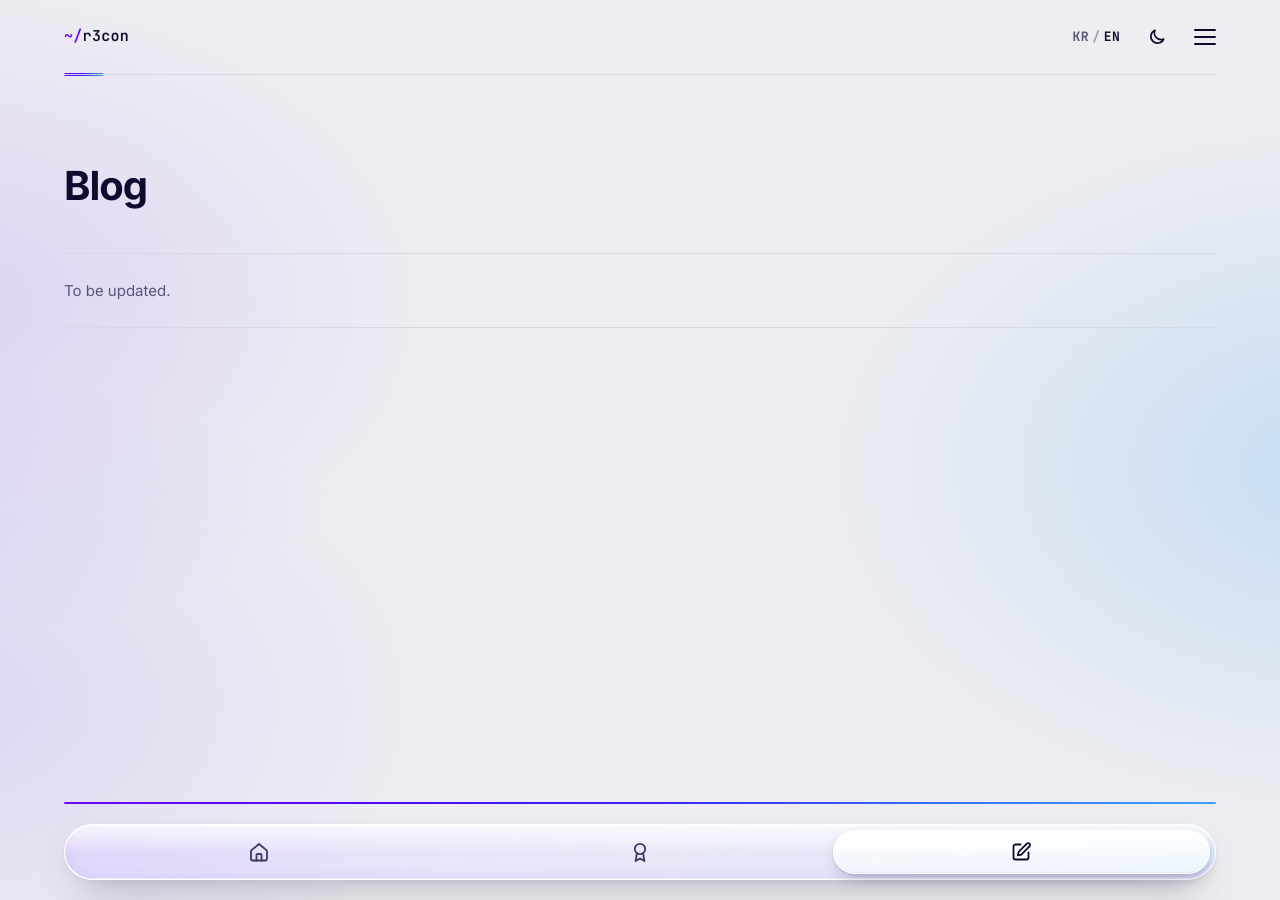
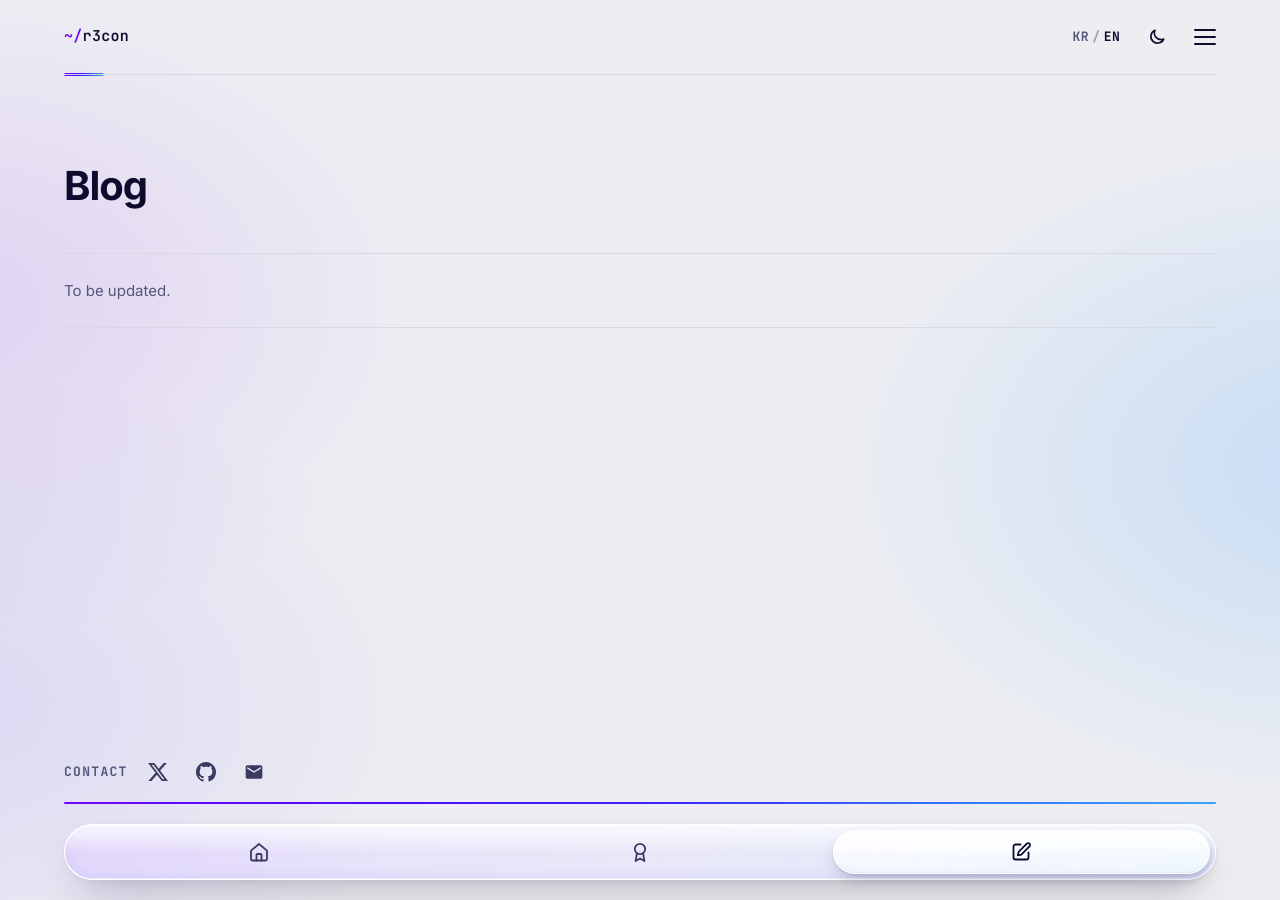
Before and after one commit to jhlee0507/jhlee0507.github.io, a Jekyll site: the page built from blog/index.html, in a window 1280 px wide. Built offline with Jekyll 4.4.1, drawn with Linux system fonts in a browser that asks for light colours.

Commit message:
Put the contact row back above the bottom line on every page but the main one

```diff
--- a/_config.yml
+++ b/_config.yml
@@ -16,7 +16,8 @@ intro_ko:
 description: >-
   r3con is a vulnerability researcher and Sejong University undergraduate working on Windows kernel drivers.
   WhiteHat School 4th cohort.
-# Contact links on the main page, each as a logo under a "Contact" heading, just above the bottom line.
+# Contact links, each as a logo, just above the bottom line of every page: under a "Contact" heading on the
+# main page, beside a small label on the others.
 # `icon` is x or github; `name` is what a screen reader says for the logo.
 # The email is written under `text` with no `url`: it is shown as an envelope that opens a new message
 # to that address.
--- a/_includes/contact.html
+++ b/_includes/contact.html
@@ -1,8 +1,9 @@
 {%- comment -%}
-  Contact, on the main page: a heading in the size of the tagline and under it a logo per link.
-  The email is an envelope that opens a new message.
+  Contact, just above the bottom line of a page: a label and a logo per link. The email is an envelope that
+  opens a new message. On the main page the label is a heading in the size of the tagline with the logos
+  under it; with `variant="row"` (every other page) it is a small label with the logos beside it.
 {%- endcomment -%}
-<div class="contact">
+<div class="contact{% if include.variant %} contact-{{ include.variant }}{% endif %}">
   <span class="contact-label" id="contact-label">{% include t.html en="Contact" ko="연락처" %}</span>
   <ul aria-labelledby="contact-label">
     {%- for item in site.contact %}
--- a/_layouts/default.html
+++ b/_layouts/default.html
@@ -32,9 +32,14 @@
 <main id="main" class="wrap">
 {% if page.key == 'home' %}{% include hero.html %}{% endif %}
 {{ content }}
-{%- if page.key == 'home' and site.contact.size > 0 %}
-{%- comment %} on the main page the contact block sits just above the bottom line: a heading, the logos under it {% endcomment %}
+{%- if site.contact.size > 0 %}
+{%- comment %} contact sits just above the bottom line: on the main page a heading with the logos under it, on the
+   other pages a small label with the logos beside it {% endcomment %}
+{%- if page.key == 'home' %}
 {% include contact.html %}
+{%- else %}
+{% include contact.html variant="row" %}
+{%- endif %}
 {%- endif %}
 </main>
 
--- a/assets/css/site.css
+++ b/assets/css/site.css
@@ -104,7 +104,8 @@ a:hover{color:var(--accent);text-decoration-color:var(--accent)}
 .skip:focus{top:1rem}
 .skip:hover{color:#fff}
 .nw{white-space:nowrap}
-main{flex:1 0 auto}
+/* a column, so that the contact block can sit at its foot however short the page is */
+main{flex:1 0 auto;display:flex;flex-direction:column}
 /* read aloud, not shown */
 .sr-only{position:absolute;width:1px;height:1px;margin:-1px;padding:0;overflow:hidden;clip:rect(0 0 0 0);clip-path:inset(50%);white-space:nowrap;border:0}
 main:focus{outline:none}
@@ -312,13 +313,13 @@ h2,.sec-head h1{margin:0;font-size:clamp(1.75rem,3.2vw,2.5rem);line-height:1.15;
 .cves .lab{flex:none;font-family:var(--mono);font-size:.75rem;font-weight:500;letter-spacing:.08em;text-transform:uppercase;white-space:nowrap;color:var(--accent)}
 .cves .lab::after{content:" ↗\FE0E";font-variant-emoji:text;font-size:1.15em}
 
-main > section:last-child{border-bottom:0}
+main > section:last-of-type{border-bottom:0}
 
 /* the bottom line of every page; under it sits the bar of glass */
 .endline{flex:none;position:relative;z-index:1;width:min(100% - 2rem,72rem);height:2px;margin-inline:auto;border-radius:2px;background:var(--grad)}
 @media (min-width:48rem){.endline{width:min(100% - 4rem,72rem)}}
-/* contact, on the main page: a heading set like the tagline and under it a logo per link, pinned just above
-   the bottom line */
+/* contact, pinned just above the bottom line. On the main page: a heading set like the tagline and under it
+   a logo per link */
 .contact{margin-top:auto;padding-bottom:.5rem}
 .contact-label{display:block;font-size:clamp(1.25rem,1.95vw,1.5625rem);line-height:1.45;font-weight:500;letter-spacing:-.012em;color:var(--ink)}
 /* pulled left by the padding inside a logo, so that the first logo lines up with the heading above it */
@@ -328,10 +329,14 @@ main > section:last-child{border-bottom:0}
 .contact a:active{color:var(--accent);background-color:var(--tint)}
 .contact a:focus-visible{outline-offset:2px}
 .contact svg{width:1.25rem;height:1.25rem;fill:currentColor}
+/* on the other pages: a small label with the logos beside it, in one row */
+.contact-row{display:flex;flex-wrap:wrap;align-items:center;gap:.25rem 1.25rem}
+.contact-row .contact-label{display:inline;font-family:var(--mono);font-size:.8125rem;line-height:inherit;font-weight:700;letter-spacing:.1em;text-transform:uppercase;color:var(--muted)}
+html[data-lang="ko"] .contact-row .contact-label{letter-spacing:.01em}
+.contact-row ul{margin-top:0}
 
 /* the main page: the name, the handle, the tagline and the introduction at the top left; the contact block is
    pinned just above the bottom line */
-.page-home main{display:flex;flex-direction:column}
 .page-home .hero{padding-top:clamp(2.5rem,9vh,3.5rem);padding-bottom:2.5rem;border-bottom:0}
 @media (min-width:48rem){.page-home .hero{padding-top:clamp(3rem,10vh,5.5rem);padding-bottom:3rem}}
 @media (min-width:64rem){.page-home .hero{padding-top:clamp(3rem,14vh,9.5rem);padding-bottom:3.5rem}}
```
